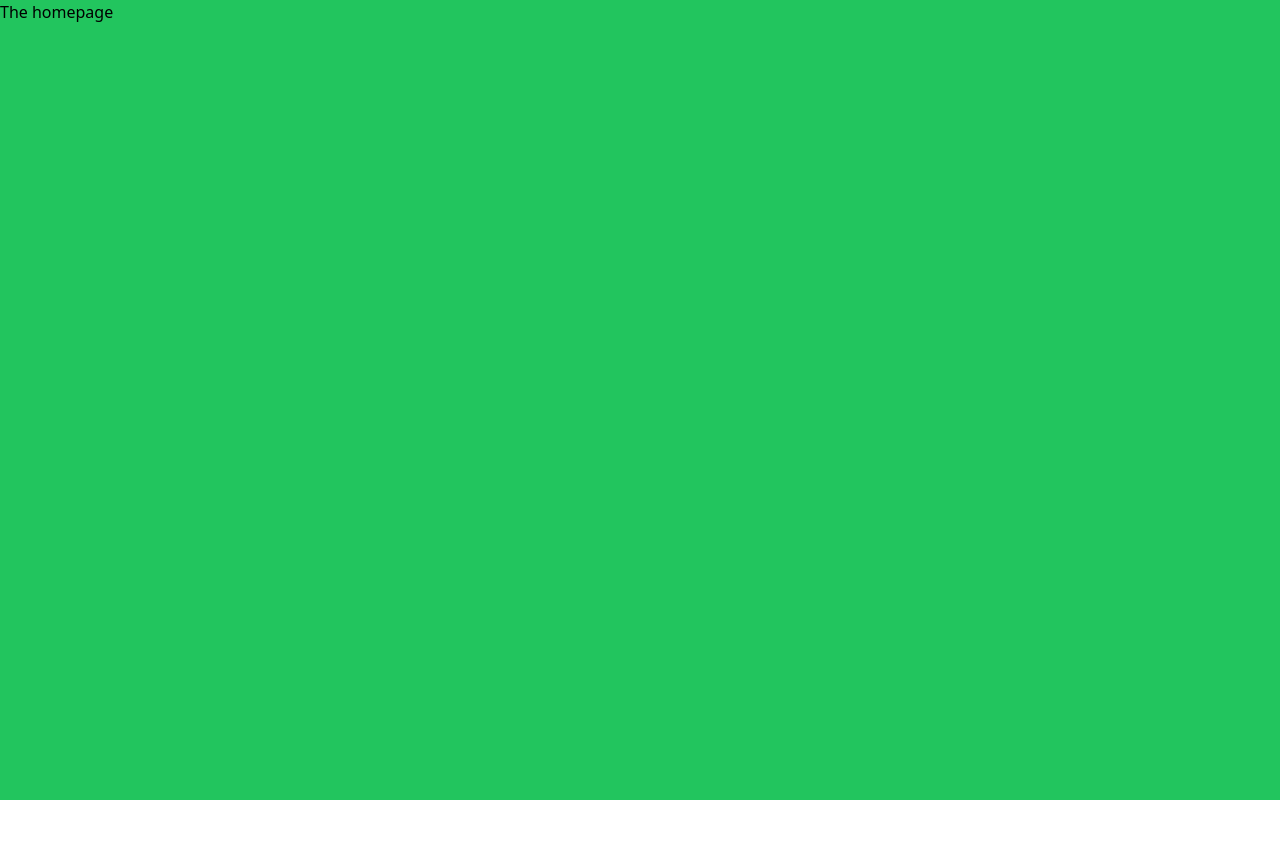
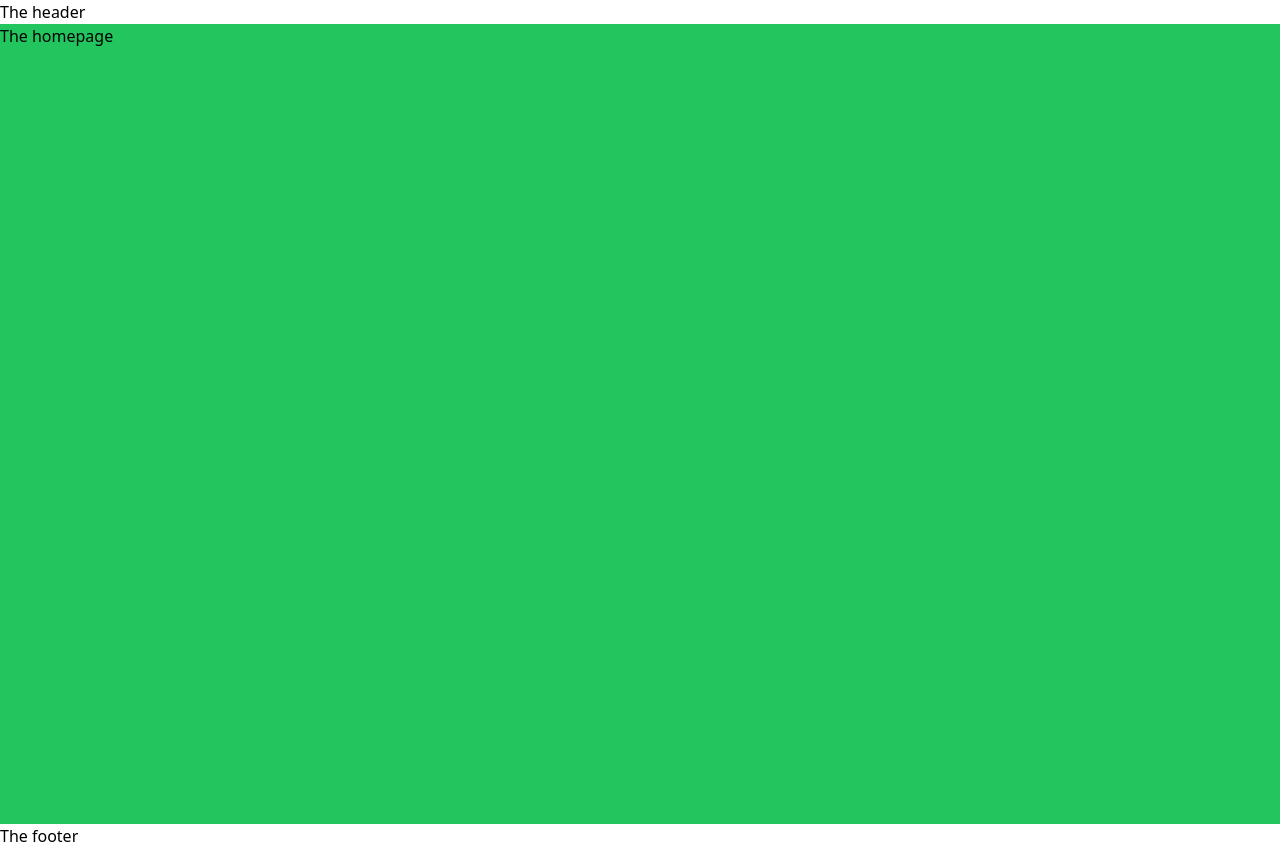
Before and after one commit to khalteck/kascore, a React (Vite) app: page / in a window 1280 px wide. Before the commit the page ends 800 px from the top, so only its background shows below. Built offline with nearby package versions, Linux system fonts and the light colour scheme.

Commit message:
feat: skeleton done

```diff
--- /dev/null
+++ b/src/components/Footer.jsx
@@ -0,0 +1,9 @@
+const Footer = () => {
+  return (
+    <footer>
+      <h1>The footer</h1>
+    </footer>
+  );
+};
+
+export default Footer;
--- /dev/null
+++ b/src/components/Header.jsx
@@ -0,0 +1,9 @@
+const Header = () => {
+  return (
+    <header>
+      <h1>The header</h1>
+    </header>
+  );
+};
+
+export default Header;
--- a/src/pages/Homepage.jsx
+++ b/src/pages/Homepage.jsx
@@ -1,8 +1,16 @@
+import Footer from "../components/Footer";
+import Header from "../components/Header";
+
 const Homepage = () => {
   return (
-    <div className="w-full h-screen bg-green-500">
-      <h1>The homepage</h1>
-    </div>
+    <>
+      <Header />
+      <div className="w-full h-screen bg-green-500">
+        <h1>The homepage</h1>
+      </div>
+
+      <Footer />
+    </>
   );
 };
 
```
